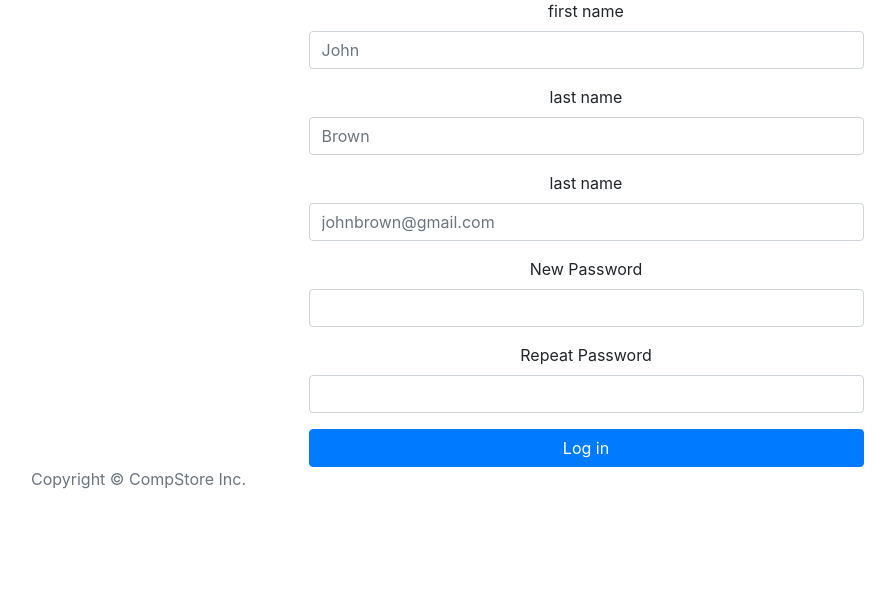
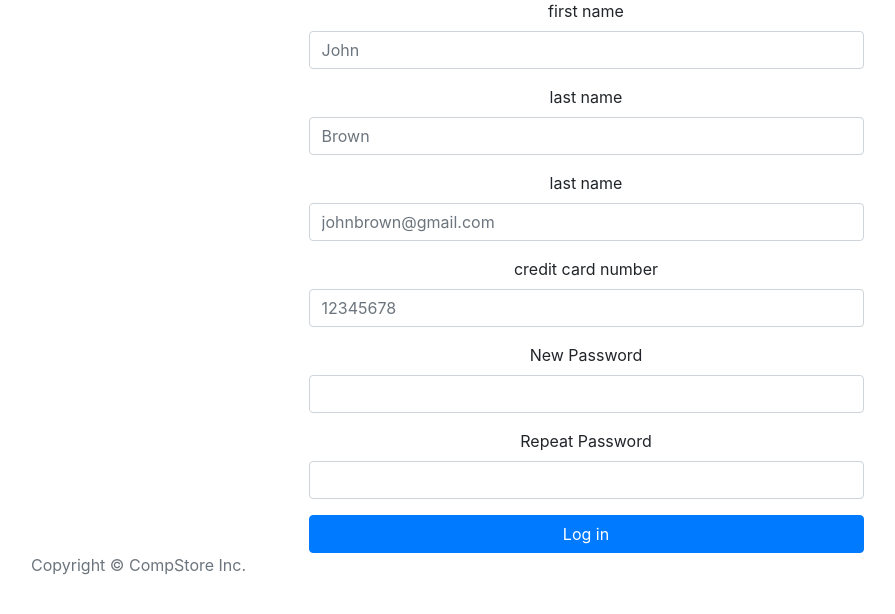
Before and after one commit to arguement/Database-final-project, a Flask app: page /sign_up in a window 1280 px wide. Shown: the part 103-717 px from the top of the page, without its empty margins (54-949 px from the left). Run offline with Flask 2, Linux system fonts and the light colour scheme; some libraries are stand-ins or nearby versions.

Commit message:
credit card added to sign up

```diff
--- a/app/forms.py
+++ b/app/forms.py
@@ -12,6 +12,7 @@ class SignUpForm(FlaskForm):
     fname = StringField('first name', validators=[DataRequired(),Length(5,15)])
     lname = StringField('last name', validators=[DataRequired(),Length(5,15)])
     email = StringField('last name', validators=[DataRequired(),Email()])
+    credit_card_no = StringField('credit card number', validators=[DataRequired(),Length(8,16)])
     password = PasswordField('New Password', [
         DataRequired(),
         EqualTo('confirm', message='Passwords must match')
--- a/app/templates/signUp.html
+++ b/app/templates/signUp.html
@@ -24,6 +24,10 @@
                   {{ form.email(class='form-control',placeholder="johnbrown@gmail.com ")}}
                 </div>
                 <div class="form-group">
+                        {{ form. credit_card_no.label }}
+                  {{ form. credit_card_no(class='form-control',placeholder="12345678")}}
+                </div>
+                <div class="form-group">
                         {{ form.password.label }}
                         {{ form.password(class='form-control') }}
                  </div>
--- a/app/views.py
+++ b/app/views.py
@@ -43,6 +43,10 @@ def signing_up():
     form = SignUpForm()
     if request.method == "POST" and form.validate_on_submit():
         cur = mysql.connection.cursor()
+        fname = form.fname.data
+        lname = form.lname.data
+        email = form.credit_card_no.data
+        password = form.pas
 
     flash_errors(form)
     return redirect(url_for("SignUp"))
```
